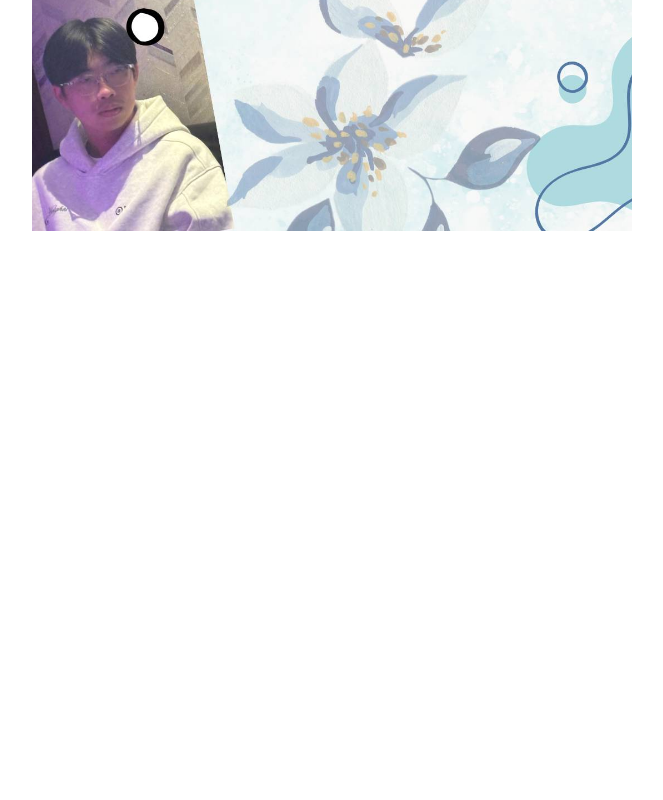
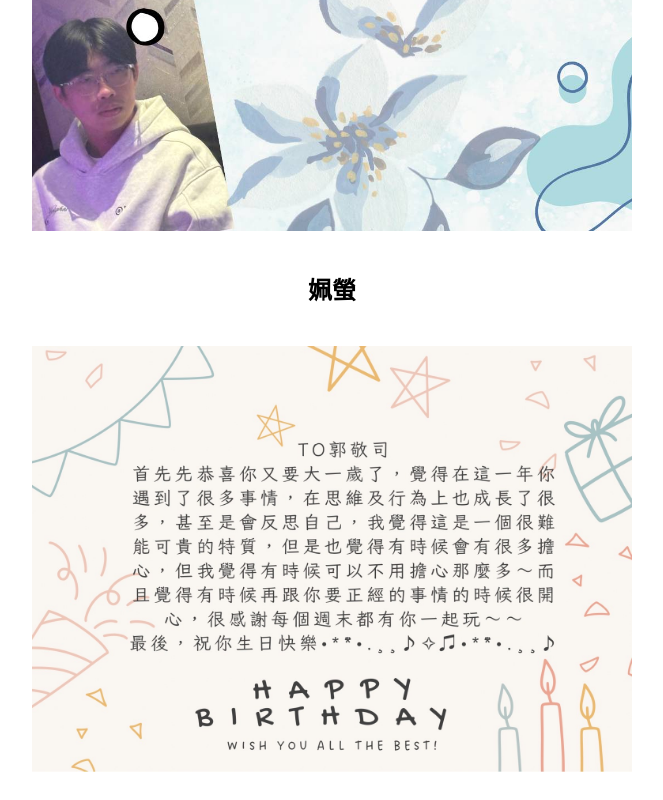
Before and after one commit to Simple0223/orangeBirthdayCard, a plain HTML site: page index.html in a window 1280 px wide. Shown: the part 7683-8483 px from the top of the page, without its empty margins (308-971 px from the left). Before the commit the page ends 7942 px from the top, so only its background shows below. Drawn offline with Linux system fonts and the light colour scheme.

Commit message:
Update index.html

```diff
--- a/index.html
+++ b/index.html
@@ -45,5 +45,7 @@
     <img src="https://github.com/Simple0223/orangeBirthdayCard/blob/main/LaLaToOrange.jpg?raw=true" alt="Image 1">
     <h2>清心</h2>
     <img src="https://github.com/Simple0223/orangeBirthdayCard/blob/main/%E6%B8%85%E5%BF%83ToOrange.jpg?raw=true" alt="Image 1">
+    <h2>姵螢</h2>
+    <img src="https://github.com/Simple0223/orangeBirthdayCard/blob/main/%E5%A7%B5%E8%9E%A2ToOrange.jpg?raw=true" alt="Image 1">
 </body>
 </html>
```
